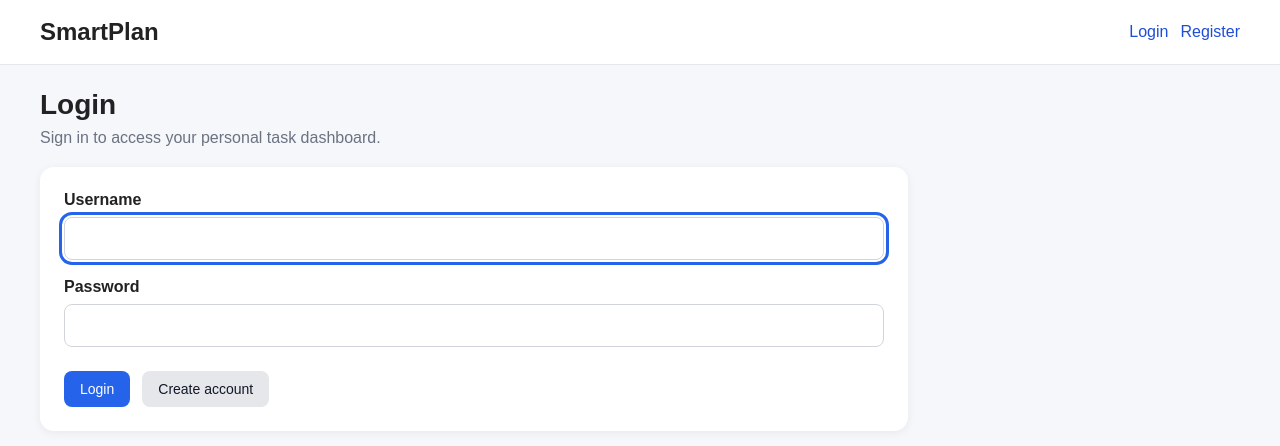
After one commit to WangXinrui605/smartplan-task-management, a Django app: page /login/ in a window 1280 px wide. The commit adds this page. Shown: the top 446 px of the page. Run offline with Django 5.2, Linux system fonts and the light colour scheme.

Commit message:
Anna make

```diff
--- a/smart_plan/settings.py
+++ b/smart_plan/settings.py
@@ -116,3 +116,8 @@ USE_TZ = True
 # https://docs.djangoproject.com/en/6.0/howto/static-files/
 
 STATIC_URL = "static/"
+
+
+LOGIN_URL = 'login'
+LOGIN_REDIRECT_URL = 'task_dashboard'
+LOGOUT_REDIRECT_URL = 'login'
--- a/task/templates/task/base.html
+++ b/task/templates/task/base.html
@@ -83,6 +83,29 @@
             background-color: #dc2626;
             color: white;
         }
+        .priority-badge {
+            display: inline-block;
+            padding: 4px 10px;
+            border-radius: 999px;
+            font-size: 13px;
+            font-weight: 600;
+        }
+
+        .priority-high {
+            background-color: #fee2e2;
+            color: #b91c1c;
+        }
+
+        .priority-medium {
+            background-color: #fef3c7;
+            color: #b45309;
+        }
+
+        .priority-low {
+            background-color: #dcfce7;
+            color: #166534;
+        }
+
 
         .content-card {
             background-color: white;
@@ -234,14 +257,25 @@
         <div class="topbar-inner">
             <div class="brand">
                 <h1>SmartPlan</h1>
-                <span style="color:#666;">Welcome, {{ user.username }}!</span>
+                {% if user.is_authenticated %}
+                    <span class="welcome-text">Welcome, {{ user.username }}!</span>
+                {% endif %}
             </div>
 
             <nav class="nav-links" aria-label="Main navigation">
-                <a href="{% url 'task_dashboard' %}">Dashboard</a>
-                <a href="{% url 'stats_page' %}">Statistics</a>
+                {% if user.is_authenticated %}
+                    <a href="{% url 'task_dashboard' %}">Dashboard</a>
+                    <a href="{% url 'stats_page' %}">Statistics</a>
+                    <a href="{% url 'logout' %}">Logout</a>
+                {% else %}
+                    <a href="{% url 'login' %}">Login</a>
+                    <a href="{% url 'register' %}">Register</a>
+                {% endif %}
+                {% if user.is_superuser %}
+                    <a href="/admin/" class="btn btn-secondary">Admin</a>
+                {% endif %}
 {#                <a href="{% url 'create_task' %}" class="btn btn-primary">+ Add Task</a>#}
-                <a href="/admin/" class="btn btn-secondary">Admin</a>
+
             </nav>
         </div>
     </header>
--- /dev/null
+++ b/task/templates/task/login.html
@@ -0,0 +1,37 @@
+{% extends 'task/base.html' %}
+
+{% block title %}Login - SmartPlan{% endblock %}
+
+{% block content %}
+<div class="page-header">
+    <h2>Login</h2>
+    <p>Sign in to access your personal task dashboard.</p>
+</div>
+
+<div class="form-card">
+    <form method="post">
+        {% csrf_token %}
+
+        {% if form.errors %}
+            <div class="error-box">
+                Invalid username or password.
+            </div>
+        {% endif %}
+
+        <div class="form-group">
+            <label for="{{ form.username.id_for_label }}">Username</label>
+            {{ form.username }}
+        </div>
+
+        <div class="form-group">
+            <label for="{{ form.password.id_for_label }}">Password</label>
+            {{ form.password }}
+        </div>
+
+        <div class="form-actions">
+            <button type="submit" class="btn btn-primary">Login</button>
+            <a href="{% url 'register' %}" class="btn btn-secondary">Create account</a>
+        </div>
+    </form>
+</div>
+{% endblock %}
--- a/task/urls.py
+++ b/task/urls.py
@@ -16,4 +16,7 @@ urlpatterns = [
     path('task/delete/<int:task_id>/', views.delete_task, name='delete_task'),
     # 切换任务状态（已完成/未完成）
     path('task/toggle/<int:task_id>/', views.toggle_task_status, name='toggle_task_status'),
+    path('login/', views.login_view, name='login'),
+    path('register/', views.register_view, name='register'),
+    path('logout/', views.logout_view, name='logout'),
 ]
--- a/task/views.py
+++ b/task/views.py
@@ -1,19 +1,57 @@
 from django.shortcuts import render, redirect, get_object_or_404
 from django.contrib.auth.models import User
+from django.contrib.auth import login, logout
+from django.contrib.auth.forms import UserCreationForm, AuthenticationForm
+from django.contrib.auth.decorators import login_required
 from .models import Task, Category
 from datetime import date, datetime, timedelta
 from django.utils import timezone
 from django.db.models import Q
 from django.db.models import Case, When, IntegerField
 
+def register_view(request):
+    if request.user.is_authenticated:
+        return redirect('task_dashboard')
+
+    if request.method == 'POST':
+        form = UserCreationForm(request.POST)
+        if form.is_valid():
+            user = form.save()
+            login(request, user)
+            return redirect('task_dashboard')
+    else:
+        form = UserCreationForm()
+
+    return render(request, 'task/register.html', {'form': form})
+
+
+def login_view(request):
+    if request.user.is_authenticated:
+        return redirect('task_dashboard')
+
+    if request.method == 'POST':
+        form = AuthenticationForm(request, data=request.POST)
+        if form.is_valid():
+            login(request, form.get_user())
+            return redirect('task_dashboard')
+    else:
+        form = AuthenticationForm()
+
+    return render(request, 'task/login.html', {'form': form})
+
+
+def logout_view(request):
+    logout(request)
+    return redirect('login')
 
 def get_current_user(request):
     return User.objects.get(username='testuser')
 
 
 # 1. 任务仪表盘（只负责任务列表和操作）
+@login_required
 def task_dashboard(request):
-    user = get_current_user(request)#获取用户
+    user = request.user
 
     """处理排序（下拉框传的sort）"""
     sort_by = request.GET.get('sort', 'due_date')#默认按截止日期排序
@@ -73,8 +111,9 @@ def task_dashboard(request):
 
 
 # 2. 统计页面（只负责统计数据）
+@login_required
 def stats_page(request):
-    user = get_current_user(request)
+    user = request.user
 
     range_filter = request.GET.get('range', 'all')  # week / month / all
     today = timezone.localdate()
@@ -146,8 +185,9 @@ def stats_page(request):
     return render(request, 'task/stats.html', context)
 
 # 3. 创建任务
+@login_required
 def create_task(request):
-    user = get_current_user(request)
+    user = request.user
     categories = Category.objects.all()
     errors = []
     # 第一步：处理POST请求（用户提交表单）
@@ -189,8 +229,9 @@ def create_task(request):
 
 
 # 4. 编辑任务
+@login_required
 def edit_task(request, task_id):
-    user = get_current_user(request)
+    user = request.user
     task = get_object_or_404(Task, id=task_id, user=user)  # 确保任务属于当前用户
     categories = Category.objects.all()
     errors = []
@@ -238,16 +279,18 @@ def edit_task(request, task_id):
 
 
 # 5. 删除任务
+@login_required
 def delete_task(request, task_id):
-    user = get_current_user(request)
+    user = request.user
     task = get_object_or_404(Task, id=task_id, user=user)
     task.delete()#删除任务
     return redirect('task_dashboard')#重定向到仪表盘
 
 
 # 6. 切换任务状态
+@login_required
 def toggle_task_status(request, task_id):
-    user = get_current_user(request)
+    user = request.user
     task = get_object_or_404(Task, id=task_id, user=user)
     task.status = not task.status
     task.completed_at = timezone.now() if task.status else None
```
Also changed, not shown: task/templates/task/register.html (added, +42 -0 lines), db.sqlite3, 8 other files.
